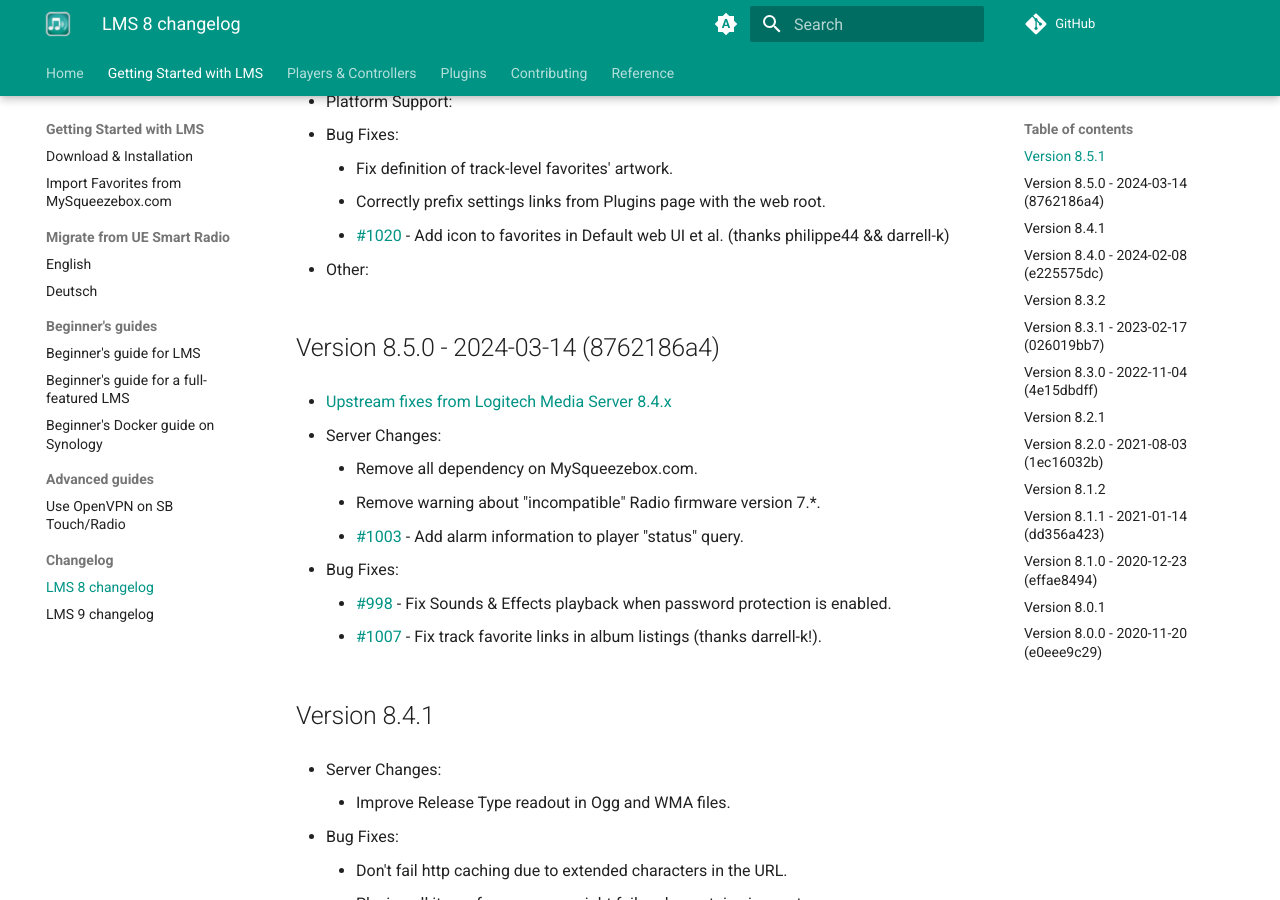
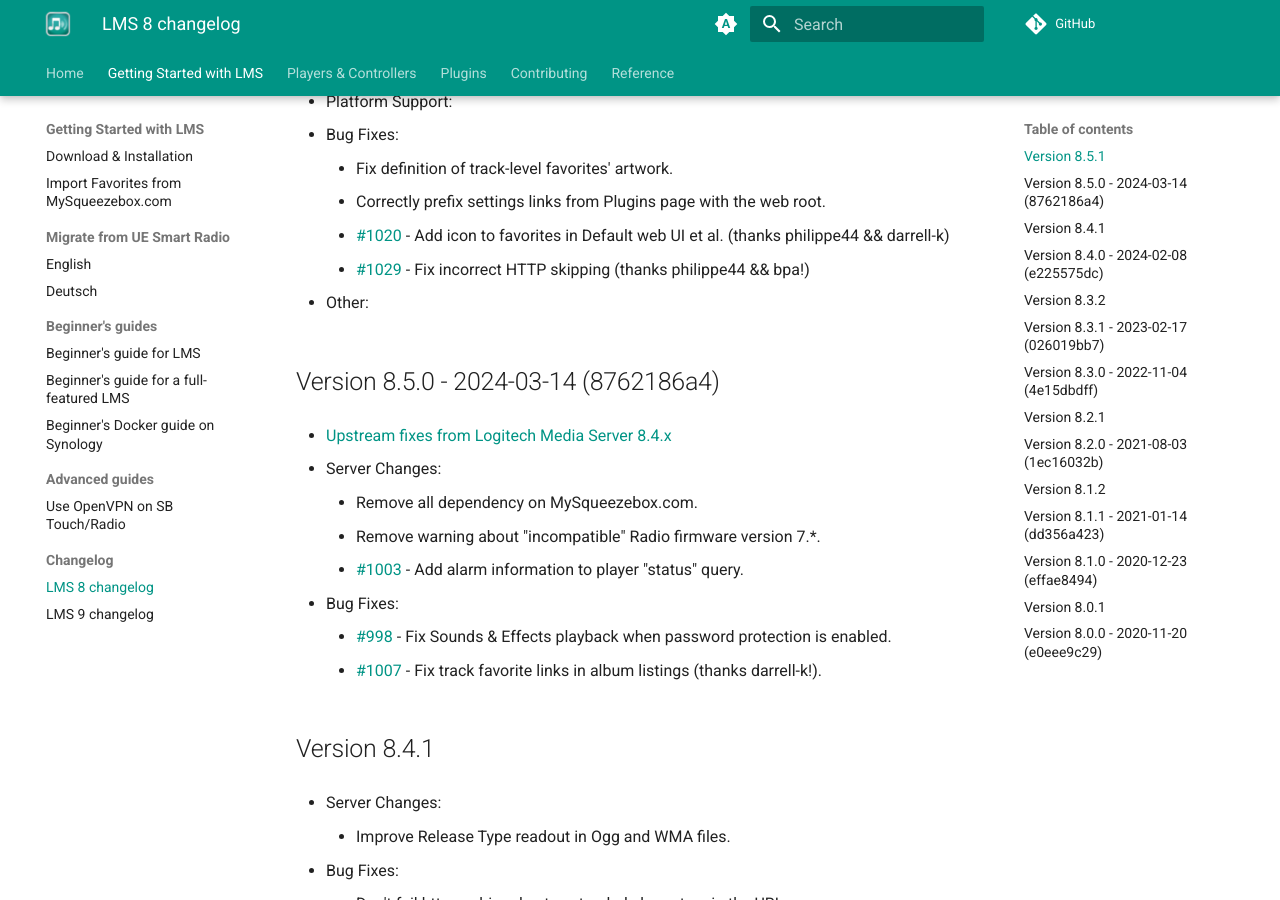
Before and after one commit to LMS-Community/lms-community.github.io, an MkDocs documentation site: the page built from docs/getting-started/changelog-lms8.md, in a window 1280 px wide and 900 px high, scrolled down 406 px. Built offline with MkDocs 1.6.1 and Material for MkDocs 9.7.7, drawn with Linux system fonts in a browser that asks for light colours; plug-ins that fetch from the network failed and are left out; comment, search, counter and statistics services are not loaded.

```diff
--- a/docs/getting-started/changelog-lms8.md
+++ b/docs/getting-started/changelog-lms8.md
@@ -16,6 +16,7 @@
 	- Fix definition of track-level favorites' artwork.
 	- Correctly prefix settings links from Plugins page with the web root.
 	- [#1020](https://github.com/LMS-Community/slimserver/pull/1020) \- Add icon to favorites in Default web UI et al. (thanks philippe44 && darrell-k)
+	- [#1029](https://github.com/LMS-Community/slimserver/pull/1029) \- Fix incorrect HTTP skipping (thanks philippe44 && bpa!)
 
 - Other:
 
```
